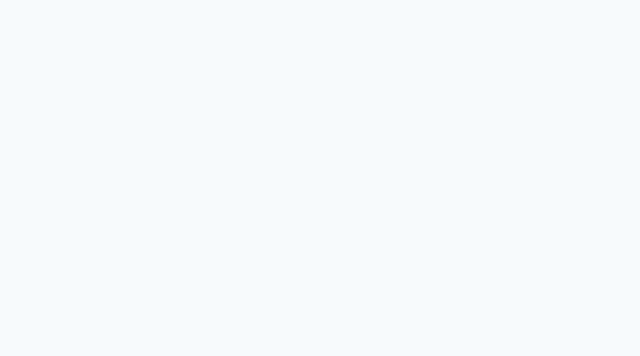
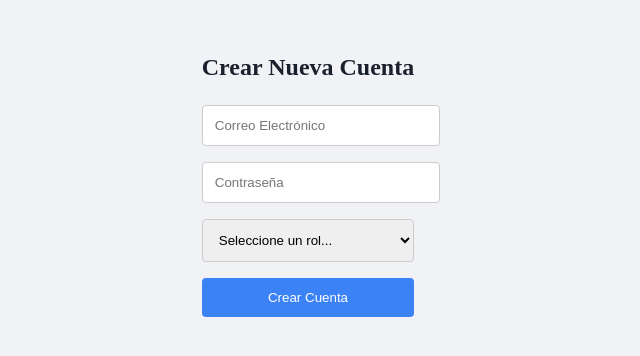
Before and after one commit to faaalmv/SSME-HCG, a React (Vite) app in the folder ssme-frontend/: page /register in a window 1280 px wide. Before the commit this address had no page. Shown: the part 232-588 px from the top of the page, without its empty margins (332-972 px from the left). Built offline with nearby package versions, Linux system fonts and the light colour scheme.

Commit message:
protected route

```diff
--- a/ssme-frontend/src/App.tsx
+++ b/ssme-frontend/src/App.tsx
@@ -2,11 +2,18 @@ import { BrowserRouter, Routes, Route, Navigate } from 'react-router-dom';
 import { QueryClient, QueryClientProvider } from '@tanstack/react-query';
 import { ReactQueryDevtools } from '@tanstack/react-query-devtools';
 import { Toaster } from 'react-hot-toast';
+
+// Layouts y Rutas
+import { ProtectedRoute } from './router/ProtectedRoute';
 import { CreateRecordPage } from './features/clinical-records/pages/CreateRecordPage';
 import { RecordDetailPage } from './features/clinical-records/pages/RecordDetailPage';
-import { RecordsListPage } from './features/clinical-records/pages/RecordsListPage'; // Importar la nueva página
+import { RecordsListPage } from './features/clinical-records/pages/RecordsListPage';
+import { RegisterPage } from './features/auth/pages/RegisterPage';
 import { AppointmentModal } from './features/scheduling/components/AppointmentModal';
 import './index.css';
+
+// Placeholder para la página de Login
+const LoginPage = () => <div style={{ padding: '2rem' }}><h2 >Página de Inicio de Sesión (Placeholder)</h2></div>;
 
 const queryClient = new QueryClient();
 
@@ -15,15 +22,21 @@ function App() {
     <QueryClientProvider client={queryClient}>
       <BrowserRouter>
         <Routes>
-          <Route path="/records" element={<RecordsListPage />} />
-          <Route path="/records/new" element={<CreateRecordPage />} />
-          <Route path="/records/:recordId" element={<RecordDetailPage />} />
-          {/* Ahora la ruta raíz redirige a la lista de expedientes */}
-          <Route path="/" element={<Navigate to="/records" replace />} />
+          {/* Rutas Públicas */}
+          <Route path="/login" element={<LoginPage />} />
+          <Route path="/register" element={<RegisterPage />} />
+
+          {/* Rutas Protegidas */}
+          <Route element={<ProtectedRoute />}>
+            <Route path="/records" element={<RecordsListPage />} />
+            <Route path="/records/new" element={<CreateRecordPage />} />
+            <Route path="/records/:recordId" element={<RecordDetailPage />} />
+            <Route path="/" element={<Navigate to="/records" replace />} />
+          </Route>
         </Routes>
       </BrowserRouter>
       <Toaster position="bottom-right" />
-      <AppointmentModal /> {/* <-- Añadir el modal aquí */}
+      <AppointmentModal />
       <ReactQueryDevtools initialIsOpen={false} />
     </QueryClientProvider>
   );
--- /dev/null
+++ b/ssme-frontend/src/features/auth/hooks/useRegisterUser.ts
@@ -0,0 +1,25 @@
+import { useMutation } from '@tanstack/react-query';
+import { useNavigate } from 'react-router-dom';
+import { toast } from 'react-hot-toast';
+import apiClient from '../../../lib/axios';
+import { RegisterPayload, UserResponse } from '../../../types/auth';
+
+const registerUser = async (payload: RegisterPayload): Promise<UserResponse> => {
+  const { data } = await apiClient.post('/api/users/', payload);
+  return data;
+};
+
+export const useRegisterUser = () => {
+  const navigate = useNavigate();
+  return useMutation({
+    mutationFn: registerUser,
+    onSuccess: () => {
+      toast.success('Cuenta creada exitosamente. Por favor, inicie sesión.');
+      navigate('/login');
+    },
+    onError: (error: any) => {
+      // Manejo de errores específicos del API (ej. email ya registrado)
+      toast.error(error.response?.data?.detail || 'Error al crear la cuenta.');
+    },
+  });
+};
--- /dev/null
+++ b/ssme-frontend/src/features/auth/pages/RegisterPage.tsx
@@ -0,0 +1,45 @@
+import { useForm } from 'react-hook-form';
+import { zodResolver } from '@hookform/resolvers/zod';
+import { motion } from 'framer-motion';
+import { RegisterPayload, RegisterSchema } from '../../../types/auth';
+import { useRegisterUser } from '../hooks/useRegisterUser';
+
+export const RegisterPage = () => {
+  const { register, handleSubmit, formState: { errors } } = useForm<RegisterPayload>({
+    resolver: zodResolver(RegisterSchema),
+  });
+  const { mutate, isPending } = useRegisterUser();
+
+  const onSubmit = (data: RegisterPayload) => {
+    mutate(data);
+  };
+
+  return (
+    <div style={{ display: 'flex', alignItems: 'center', justifyContent: 'center', minHeight: '100vh', background: '#f0f2f5' }}>
+      <motion.div initial={{ opacity: 0, y: -20 }} animate={{ opacity: 1, y: 0 }} className="p-8 bg-white rounded-lg shadow-md w-full max-w-md">
+        <h2 style={{ fontSize: '1.5rem', fontWeight: 'bold', textAlign: 'center', marginBottom: '1.5rem' }}>Crear Nueva Cuenta</h2>
+        <form onSubmit={handleSubmit(onSubmit)} style={{ display: 'flex', flexDirection: 'column', gap: '1rem' }}>
+          <div>
+            <input {...register('email')} placeholder="Correo Electrónico" style={{ width: '100%', padding: '0.75rem', border: '1px solid #ccc', borderRadius: '0.25rem' }} />
+            {errors.email && <motion.p initial={{opacity:0}} animate={{opacity:1}} style={{ color: 'red', fontSize: '0.875rem', marginTop: '0.25rem' }}>{errors.email.message}</motion.p>}
+          </div>
+          <div>
+            <input type="password" {...register('password')} placeholder="Contraseña" style={{ width: '100%', padding: '0.75rem', border: '1px solid #ccc', borderRadius: '0.25rem' }} />
+            {errors.password && <motion.p initial={{opacity:0}} animate={{opacity:1}} style={{ color: 'red', fontSize: '0.875rem', marginTop: '0.25rem' }}>{errors.password.message}</motion.p>}
+          </div>
+           <div>
+            <select {...register('role')} style={{ width: '100%', padding: '0.75rem', border: '1px solid #ccc', borderRadius: '0.25rem' }}>
+                <option value="">Seleccione un rol...</option>
+                <option value="employee">Empleado</option>
+                <option value="medical_staff">Personal Médico</option>
+            </select>
+            {errors.role && <motion.p initial={{opacity:0}} animate={{opacity:1}} style={{ color: 'red', fontSize: '0.875rem', marginTop: '0.25rem' }}>{errors.role.message}</motion.p>}
+           </div>
+          <button type="submit" disabled={isPending} style={{ padding: '0.75rem', background: '#3b82f6', color: 'white', border: 'none', borderRadius: '0.25rem', cursor: 'pointer', opacity: isPending ? 0.7 : 1 }}>
+            {isPending ? 'Creando cuenta...' : 'Crear Cuenta'}
+          </button>
+        </form>
+      </motion.div>
+    </div>
+  );
+};
--- /dev/null
+++ b/ssme-frontend/src/router/ProtectedRoute.tsx
@@ -0,0 +1,14 @@
+import { Navigate, Outlet } from 'react-router-dom';
+import { useAuthStore } from '../stores/useAuthStore';
+
+export const ProtectedRoute = () => {
+  const isAuthenticated = useAuthStore((state) => state.isAuthenticated);
+
+  if (!isAuthenticated) {
+    // Redirige al login si el usuario no está autenticado
+    return <Navigate to="/login" replace />;
+  }
+
+  // Si está autenticado, renderiza la ruta hija solicitada
+  return <Outlet />;
+};
```
